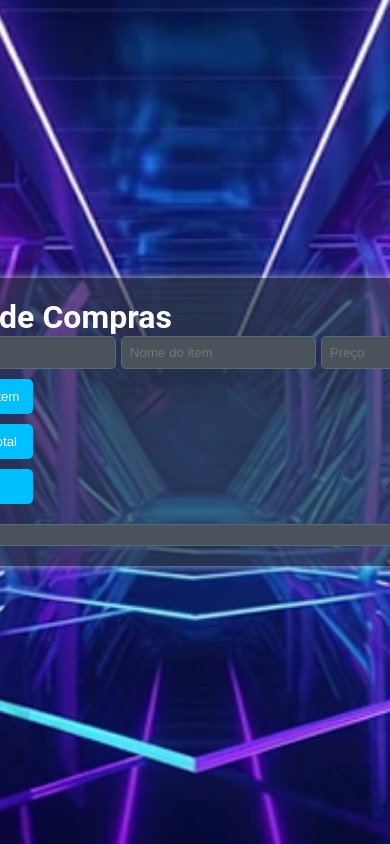
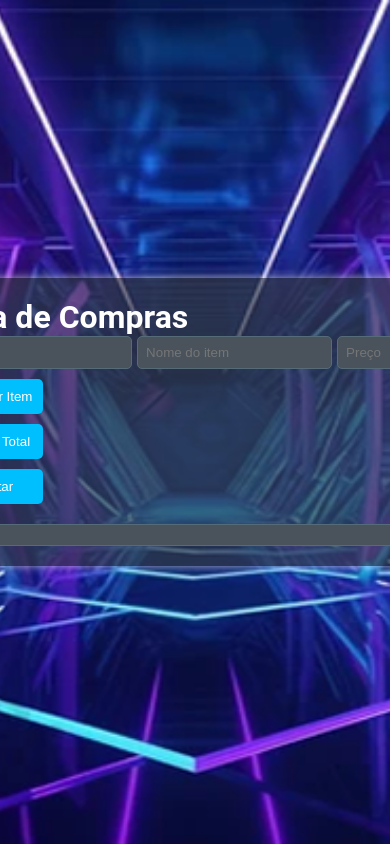
Before and after one commit to El-Samurai-Dev/gerenciamento-de-gasto, a plain HTML site: page index.html in a window 390 px wide. Shown: the top 844 px of the page. Drawn offline with Linux system fonts and the light colour scheme.

Commit message:
Update styles.css 02/05/2024 (responsivo1)

```diff
--- a/styles.css
+++ b/styles.css
@@ -75,3 +75,9 @@ button:hover {
     border-radius: 5px;
     background-color: #4a535c;
 }
+
+@media (max-width: 768px) {
+    .container {
+        width: 150%;
+    }
+}
```
